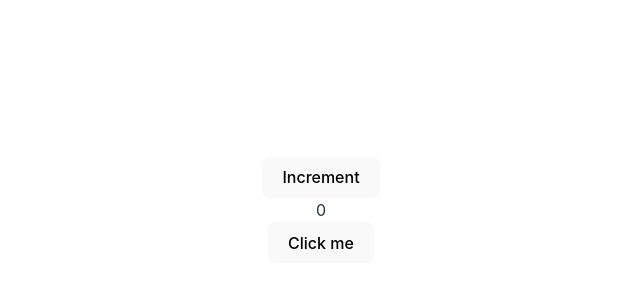
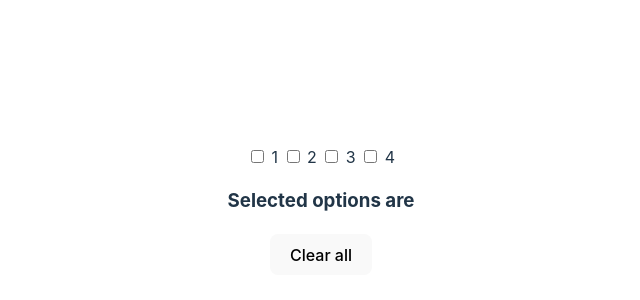
Before and after one commit to MaheshB77/first-svelte-app, a Svelte app: page / in a window 1280 px wide. Shown: the part 190-490 px from the top of the page, without its empty margins (319-959 px from the left). Built offline with nearby package versions, Linux system fonts and the light colour scheme.

Commit message:
Added bind:group for checkbox and radio buttons

```diff
--- a/src/App.svelte
+++ b/src/App.svelte
@@ -1,5 +1,7 @@
 <script lang="ts">
   //   import Profit from "./components/conditional-classes/Profit.svelte";
+  import BindGroupCheckbox from "./components/binding/bind-group/BindGroupCheckbox.svelte";
+  import BindGroupRadio from "./components/binding/bind-group/BindGroupRadio.svelte";
   import Binding from "./components/binding/Binding.svelte";
   import PropsBindingParent from "./components/binding/props-binding/PropsBindingParent.svelte";
   import Profit from "./components/conditional-classes/shorthand/Profit.svelte";
@@ -34,4 +36,10 @@
 <!-- <Binding /> -->
 
 <!-- Props Binding -->
-<PropsBindingParent />
+<!-- <PropsBindingParent /> -->
+
+<!-- Group binding (radio) -->
+<!-- <BindGroupRadio /> -->
+
+<!-- Group binding (checkbox) -->
+<BindGroupCheckbox />
--- /dev/null
+++ b/src/components/binding/bind-group/BindGroupCheckbox.svelte
@@ -0,0 +1,22 @@
+<script lang="ts">
+    let options = [];
+</script>
+
+<div class="">
+    <label>
+        <input type="checkbox" name="foo" value="1" bind:group={options} > 1
+    </label>
+    <label>
+        <input type="checkbox" name="foo" value="2" bind:group={options} > 2
+    </label>
+    <label>
+        <input type="checkbox" name="foo" value="3" bind:group={options} > 3
+    </label>
+    <label>
+        <input type="checkbox" name="foo" value="4" bind:group={options} > 4
+    </label>
+
+    <h3>Selected options are {options.join(", ")}</h3>
+
+    <button on:click={() => options = []}>Clear all</button>
+</div>
--- /dev/null
+++ b/src/components/binding/bind-group/BindGroupRadio.svelte
@@ -0,0 +1,20 @@
+<script lang="ts">
+    let option;
+</script>
+
+<div class="">
+    <label>
+        <input type="radio" name="foo" value="1" bind:group={option} > 1
+    </label>
+    <label>
+        <input type="radio" name="foo" value="2" bind:group={option} > 2
+    </label>
+    <label>
+        <input type="radio" name="foo" value="3" bind:group={option} > 3
+    </label>
+    <label>
+        <input type="radio" name="foo" value="4" bind:group={option} > 4
+    </label>
+
+    <h3>Selected option is {option}</h3>
+</div>
```
